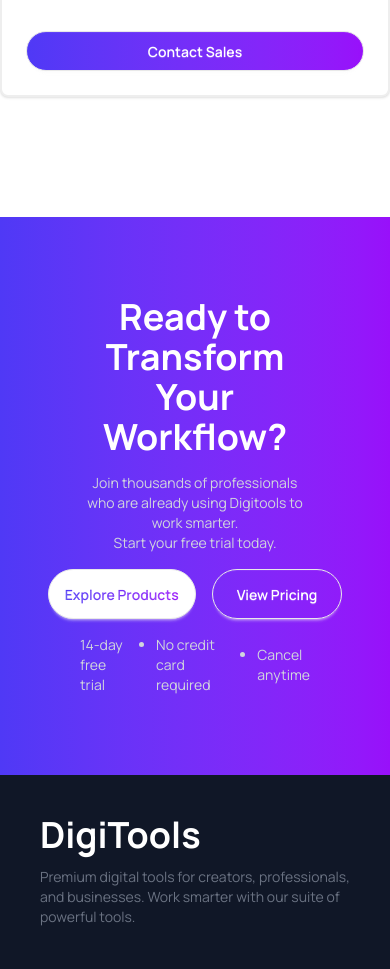
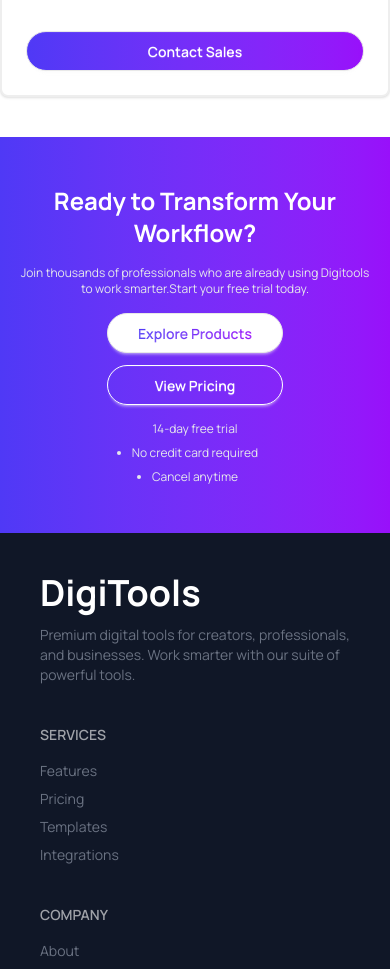
Before and after one commit to nayan12dey/Digitools-Platform, a React (Vite) app: page / in a window 390 px wide. Shown: the part 7402-8371 px from the top of the page. Built offline with nearby package versions, Linux system fonts and the light colour scheme.

Commit message:
make responsive workflow component for all devices

```diff
--- a/src/component/Workflow.jsx
+++ b/src/component/Workflow.jsx
@@ -5,19 +5,35 @@
 const Workflow = () => {
     return (
         <div>
-            <div className="flex w-full bg-linear-to-r from-[#4F39F6] to-purple-600 text-white mt-30 p-20 justify-center items-center">
-                <div className='space-y-4'>
-                    <h2 className='text-4xl font-bold text-center'>Ready to Transform Your Workflow?</h2>
-                    <p className='text-sm text-center text-gray-300'>Join thousands of professionals who are already using Digitools to work smarter. <br />Start your free trial today.</p>
-                    <div className='flex justify-center items-center gap-4'>
-                        <button className="btn bg-white rounded-full py-6"><span className='bg-linear-to-r from-[#4F39F6] to-purple-600 bg-clip-text text-transparent'>Explore Products</span></button>
-                        <button className="btn text-white bg-transparent rounded-full py-6 px-6">View Pricing</button>
+            <div className="w-full bg-linear-to-r from-[#4F39F6] to-purple-600 text-white mt-10 md:mt-20 px-4 sm:px-6 md:px-12 lg:px-20 py-12 md:py-16 flex justify-center items-center">
+                <div className="space-y-4 max-w-3xl w-full">
+                    <h2 className="text-2xl sm:text-3xl md:text-4xl font-bold text-center">
+                        Ready to Transform Your Workflow?
+                    </h2>
+                    <p className="text-xs sm:text-sm md:text-base text-center text-gray-200">
+                        Join thousands of professionals who are already using Digitools to work smarter.
+                        <br className="hidden sm:block"/>
+                        Start your free trial today.
+                    </p>
+                    <div className="flex flex-col sm:flex-row justify-center items-center gap-3 sm:gap-4 mt-4">
+
+                        <button className="w-44 btn bg-white rounded-full py-3">
+                            <span className="bg-linear-to-r from-[#4F39F6] to-purple-600 bg-clip-text text-transparent">
+                                Explore Products
+                            </span>
+                        </button>
+
+                        <button className="w-44 btn text-white border border-white bg-transparent rounded-full py-3 px-6">
+                            View Pricing
+                        </button>
                     </div>
-                    <ul className='flex justify-center items-center gap-4 text-gray-300 text-sm'>
-                        <li className='mr-2'>14-day free trial</li>
-                        <li className='list-disc mr-2'>No credit card required</li>
-                        <li className='list-disc'>Cancel anytime</li>
+
+                    <ul className="flex flex-col sm:flex-row justify-center items-center gap-2 sm:gap-4 text-gray-200 text-xs sm:text-sm mt-4 text-center">
+                        <li>14-day free trial</li>
+                        <li className="list-disc sm:ml-2">No credit card required</li>
+                        <li className="list-disc sm:ml-2">Cancel anytime</li>
                     </ul>
+
                 </div>
             </div>
         </div>
```
